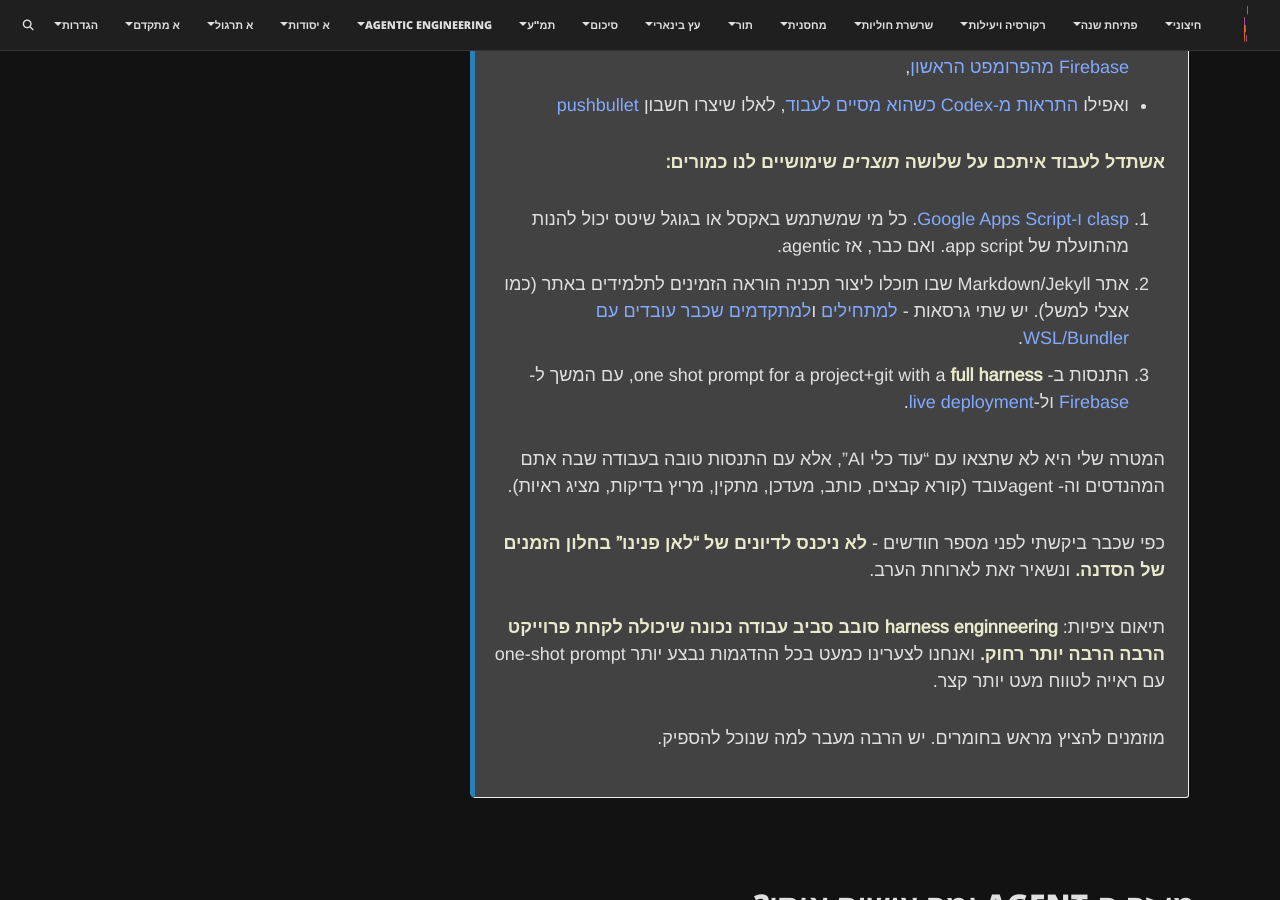
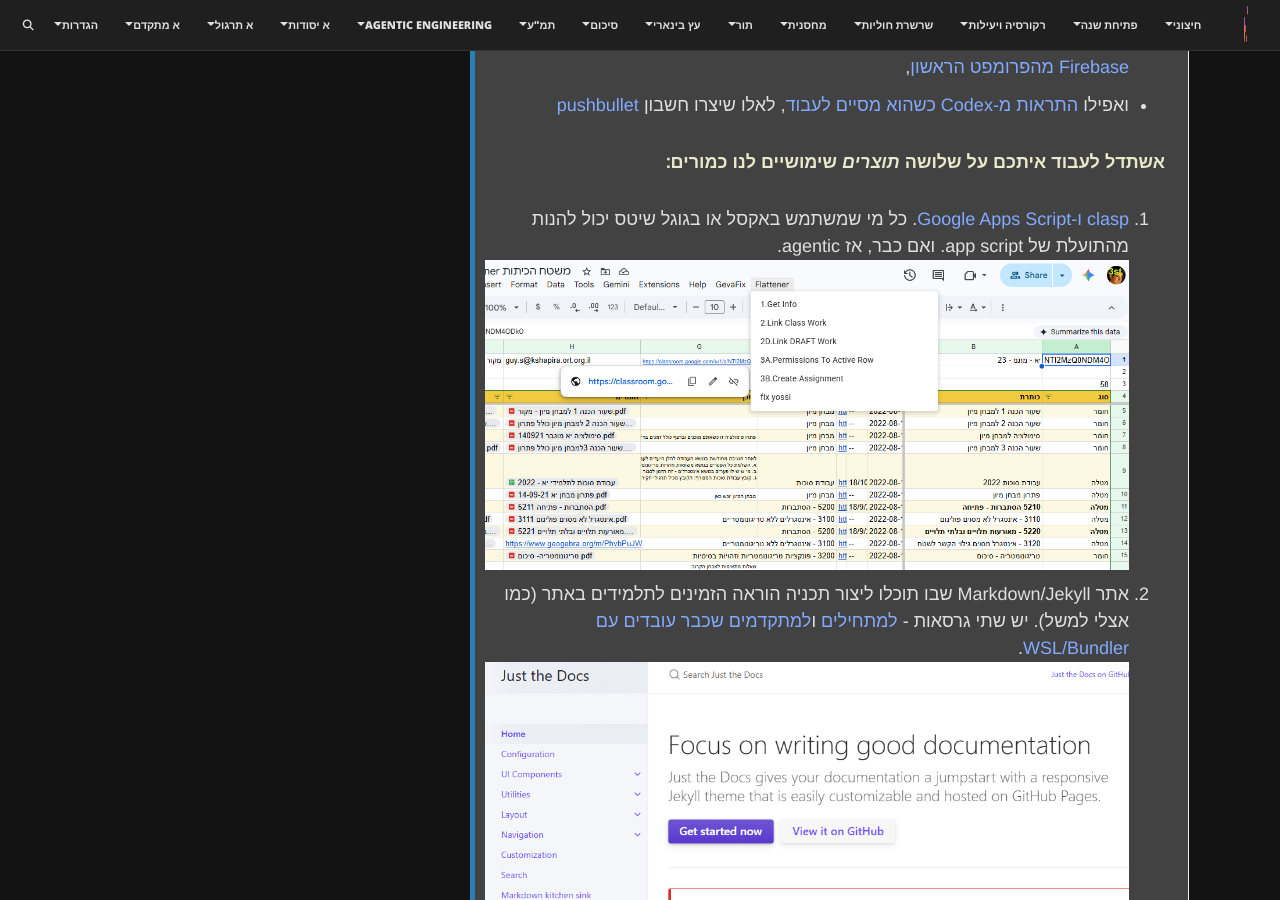
Before and after one commit to 3strategy/BeautifulMivney, a Jekyll site: the page built from agentic/00-opener.md, in a window 1280 px wide and 900 px high, scrolled down 1407 px. Built offline with Jekyll 4.4.1, drawn with Linux system fonts in a browser that asks for light colours; comment, search, counter and statistics services are not loaded.

Commit message:
added pictures for the options

```diff
--- a/agentic/00-opener.md
+++ b/agentic/00-opener.md
@@ -32,9 +32,11 @@
 **אשתדל לעבוד איתכם על שלושה *תוצרים* שימושיים לנו כמורים:**
 
 1. [clasp ו-Google Apps Script]({{ '/agentic/04-apps-script-clasp-sheets' | relative_url }}). כל מי שמשתמש באקסל או בגוגל שיטס יכול להנות מהתועלת של app script. ואם כבר, אז agentic.
+  ![alt text](/assets/img/agentic/clasp1.png)
 2. אתר Markdown/Jekyll שבו תוכלו ליצור תכניה הוראה הזמינים לתלמידים באתר (כמו אצלי למשל). יש שתי גרסאות - [למתחילים]({{ '/agentic/03b-1shot-github-markdown-site' | relative_url }}) ו[למתקדמים שכבר עובדים עם WSL/Bundler]({{ '/agentic/03c-1shot-github-jekyll-with-local-wsl-bundle' | relative_url }}).
+  ![alt text](/assets/img/agentic/imageJustTheDocs.png)
 3. התנסות ב- one shot prompt for a project+git with a **full harness**, עם המשך ל-[Firebase]({{ '/agentic/08-firebase-first-prompt' | relative_url }}) ול-[live deployment]({{ '/agentic/05-hosting' | relative_url }}).
-
+  ![alt text](/assets/img/agentic/firebaseFirst.png)
 המטרה שלי היא לא שתצאו עם "עוד כלי AI", אלא עם התנסות טובה בעבודה שבה אתם המהנדסים וה- agentעובד (קורא קבצים, כותב, מעדכן, מתקין, מריץ בדיקות, מציג ראיות).
 
 כפי שכבר ביקשתי לפני מספר חודשים - **לא ניכנס לדיונים של "לאן פנינו" בחלון הזמנים של הסדנה.** ונשאיר זאת לארוחת הערב.
```
Also changed, not shown: assets/img/agentic/clasp1.png (added), assets/img/agentic/firebaseFirst.png (added), assets/img/agentic/imageJustTheDocs.png (added).
